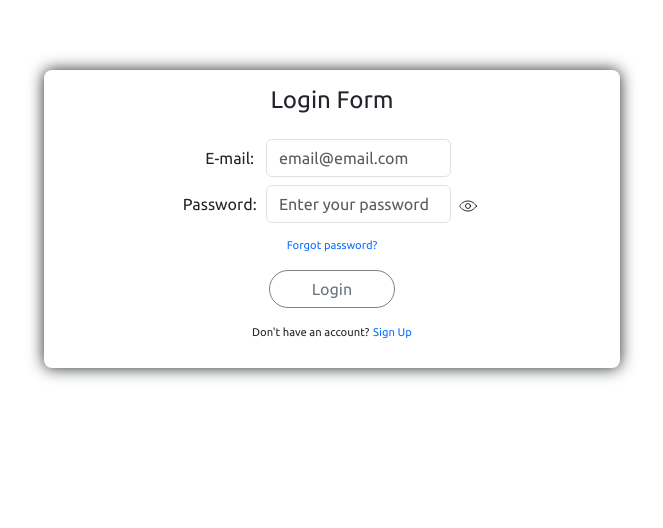
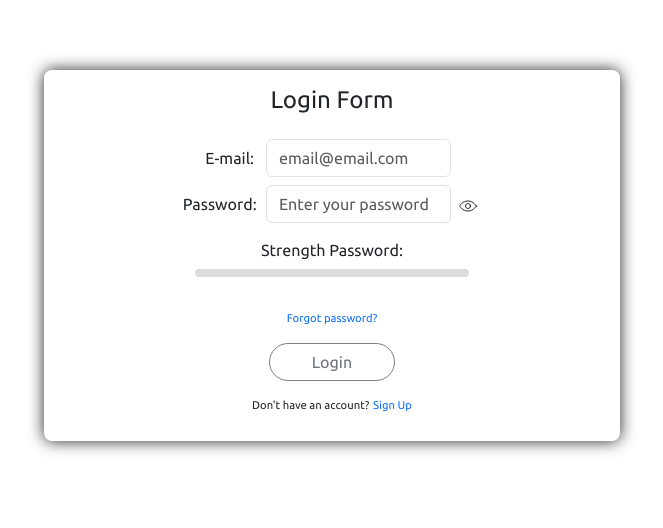
Before and after one commit to u83mm/e-commerce, a PHP site: page /login in a window 1280 px wide. Shown: the part 201-729 px from the top of the page, without its empty margins (308-971 px from the left). Run offline with PHP 8.4, Linux system fonts and the light colour scheme; classes that the project's autoload settings leave out are loaded by file name.

Commit message:
Added password strength test to 'Login' form

```diff
--- a/Application/view/base.twig
+++ b/Application/view/base.twig
@@ -129,5 +129,6 @@
 				{% endblock %}
 			</footer>
 		</div>
+		<script src="/js/passwd_test_strength.js"></script>
     </body>
 </html>
--- a/Application/view/login/form_view.twig
+++ b/Application/view/login/form_view.twig
@@ -19,6 +19,13 @@
             <img class="show_password" src="/images/eye.svg" alt="eye" height="20">
         </div>
     </div>
+    <div class="row mb-3">
+        <label class="col-12 text-center col-form-label" for="strength">Strength Password:</label>
+        <div id="strength" class="col-12 strength">
+            <div class="strength_bar" id="strength_bar"></div>
+        </div>
+        <p class="message" id="message"></p>
+    </div>
     <div class="col-12 col-md-6 d-inline-block">
         <a class="col-12 d-inline-block mb-3" href="#">Forgot password?</a>
         <button class="btn btn-outline-secondary" type="submit">Login</button>
--- a/public/css/estilo.css
+++ b/public/css/estilo.css
@@ -229,6 +229,59 @@ figcaption {
 	cursor: pointer;
 }
 
+/***************** Password strength style *************************/
+.strength {
+	width: 80%;
+	height: 0.5em;
+	margin-top: 0.5em;
+	border-radius: 0.5em;
+	background-color: #ddd;
+	margin: 0 auto;
+	padding: 0;
+}
+
+.strength_bar {
+	height: 100%;
+	border-radius: 0.5em;
+	transition: 0.3s;
+	-webkit-transition: 0.3s;
+	-moz-transition: 0.3s;
+	-ms-transition: 0.3s;
+	-o-transition: 0.3s;
+}
+
+.strength_bar.very_weak {
+	background-color: red;
+	width: 20%;
+}
+
+.strength_bar.weak {
+	background-color: lightsalmon;
+	width: 25%;
+}
+
+.strength_bar.medium {
+	background-color: orange;
+	width: 50%;
+}
+
+.strength_bar.strong {
+	background-color: yellowgreen;
+	width: 75%;
+}
+
+.strength_bar.very_strong {
+	background-color: green;
+	width: 100%;
+}
+
+.message {
+	text-align: center;
+	color: #888;
+}
+
+/***************** End Password strength style *********************/
+
 /***************** Configuración para móviles **********************/
 @media (max-width:480px) {
 	.home-images-main {
--- /dev/null
+++ b/public/js/passwd_test_strength.js
@@ -0,0 +1,55 @@
+"use strict";
+
+const passwordInput = document.getElementById('password');
+const strengthBar = document.getElementById('strength_bar');
+const message = document.getElementById('message');
+
+passwordInput.addEventListener('keyup', function() {
+    const strength = getPasswordStrength(this.value);
+
+    strengthBar.className = 'strength_bar ' + strength.class;
+    message.textContent = strength.message;
+});
+
+function getPasswordStrength(password) {
+    let strength = {
+        class: '',
+        message: ''
+    };
+
+    if(!password) {
+        strength.class = 'none';
+        strength.message = '';
+    } else if (password.length < 8) {
+        strength.class = 'weak';
+        strength.message = 'Too short';
+    } else {
+        let score = 0;
+
+        if (/[a-z]/.test(password)) score++;
+        if (/[A-Z]/.test(password)) score++;
+        if (/[0-9]/.test(password)) score++;
+        if (/[^a-zA-Z0-9]/.test(password) && password.length >= 12) score++;
+
+        switch (score) {
+            case 1:
+                strength.class = 'weak';
+                strength.message = 'Weak';
+                break;
+            case 2:
+                strength.class = 'medium';
+                strength.message = 'Medium';
+                break;
+            case 3:
+                strength.class = 'strong';
+                strength.message = 'Strong';
+                break;
+            case 4:
+                strength.class = 'very_strong';
+                strength.message = 'Very Strong';
+                break;
+        }
+    }
+
+    return strength;
+}
```
